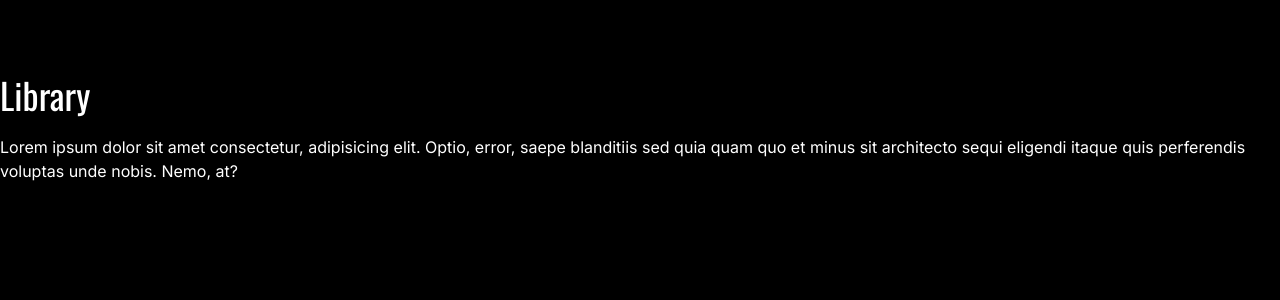
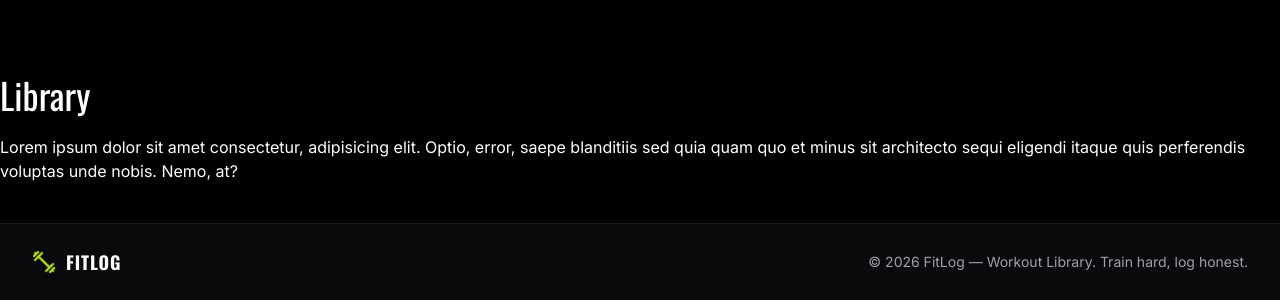
Before and after one commit to delusionalSpringTail/gymnasium-website, a Next.js app: page / in a window 1280 px wide. Shown: the part 1360-1660 px from the top of the page. Before the commit the page ends 1583 px from the top, so only its background shows below. Built offline with nearby package versions, Linux system fonts and the light colour scheme.

Commit message:
added footer section

```diff
--- a/src/app/layout.tsx
+++ b/src/app/layout.tsx
@@ -35,7 +35,7 @@ export default function RootLayout({ children }: LayoutProps<"/">) {
 
         {children}
 
-
+        <Footer></Footer>
       </body>
     </html>
   );
--- a/src/app/page.tsx
+++ b/src/app/page.tsx
@@ -5,11 +5,8 @@ import Image from "next/image";
 export default function Home() {
   return (
     <div>
-
-<Banner></Banner>
+      <Banner></Banner>
       <LibraryPage></LibraryPage>
-
-
     </div>
   );
 }
--- a/src/components/Footer.tsx
+++ b/src/components/Footer.tsx
@@ -0,0 +1,35 @@
+import Image from 'next/image';
+import Link from 'next/link';
+import logoImg from '@/assets/logo.png';
+
+export default function Footer() {
+
+  return (
+    <footer className="w-full bg-[#0a0a0c] text-zinc-500 border-t border-zinc-800/60 px-4 sm:px-8 py-6">
+      <div className="max-w-7xl mx-auto flex flex-col sm:flex-row items-center justify-between gap-4">
+
+        {/* Left Side: Brand Logo */}
+        <Link href="/" className="flex items-center gap-2.5 group">
+          <div className="relative w-6 h-6 flex items-center justify-center">
+            <Image
+              src={logoImg}
+              alt="FITLOG Logo"
+              width={24}
+              height={24}
+              className="object-contain opacity-90 group-hover:opacity-100 transition-opacity"
+            />
+          </div>
+          <span className="font-oswald font-bold text-lg tracking-wider text-white uppercase">
+            FITLOG
+          </span>
+        </Link>
+
+        {/* Right Side: Copyright & Tagline */}
+        <p className="text-xs sm:text-sm text-zinc-400 text-center sm:text-right">
+          © 2026 FitLog — Workout Library. Train hard, log honest.
+        </p>
+
+      </div>
+    </footer>
+  );
+}
```
